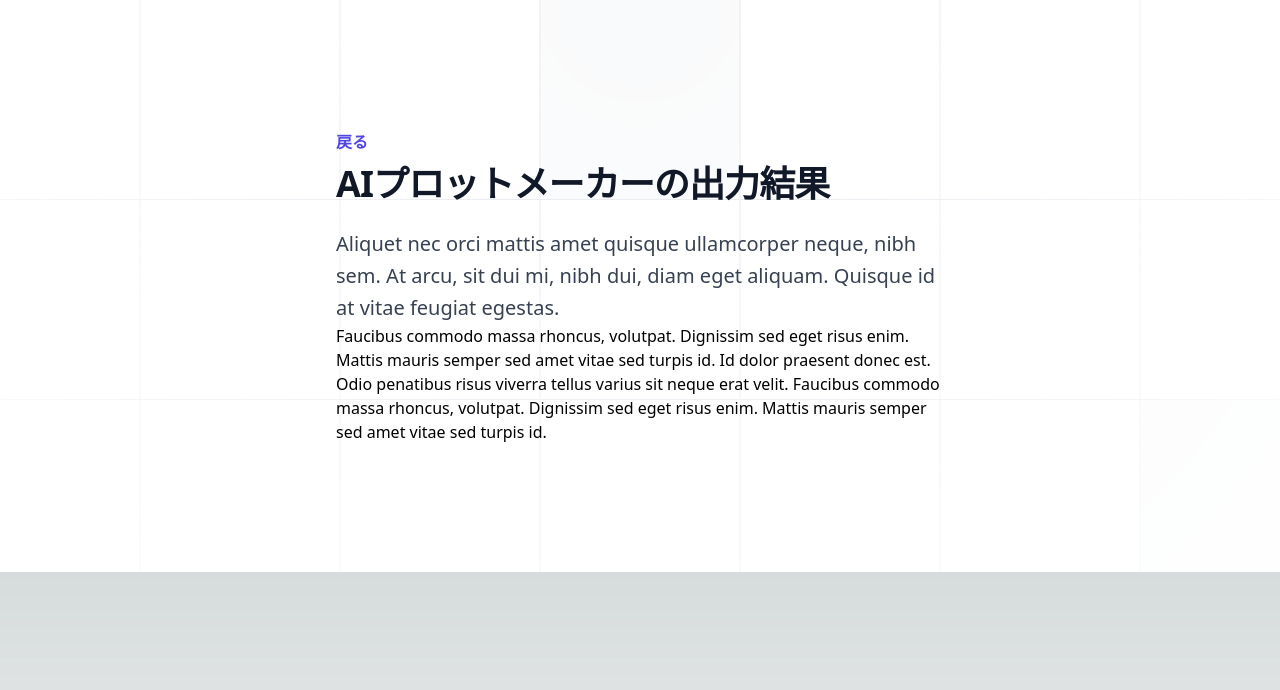
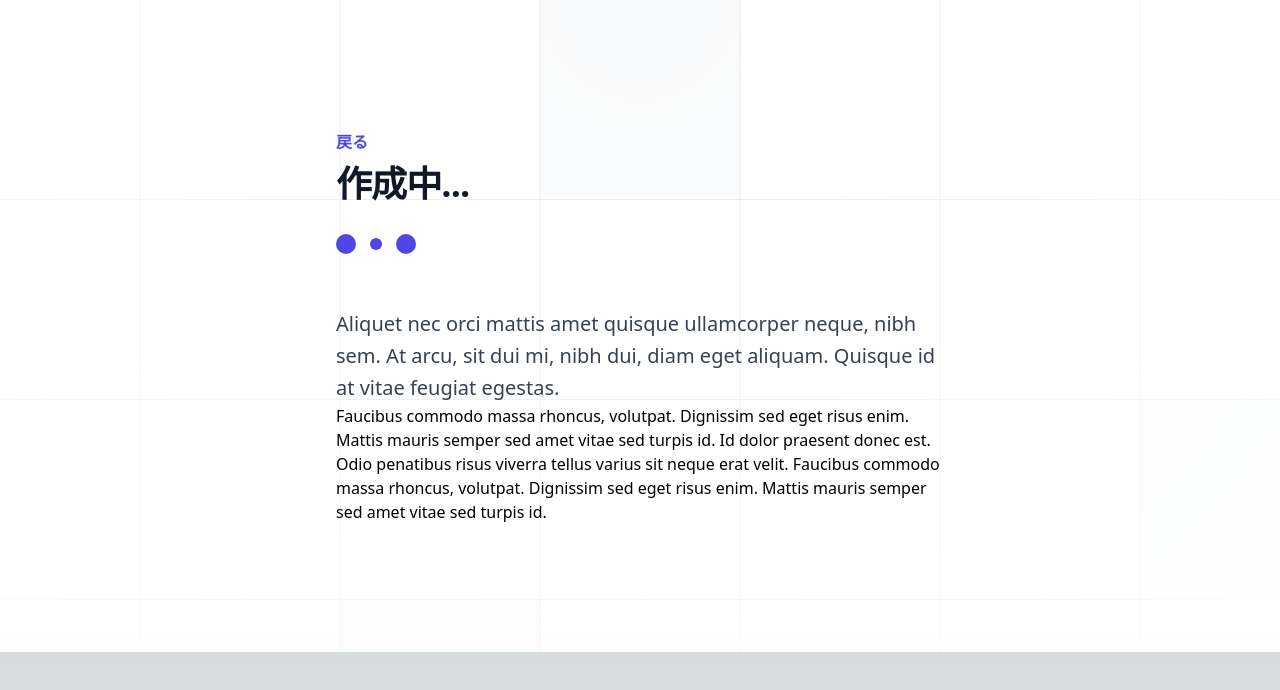
Before and after one commit to sifue/ai-plot-maker, a Next.js app: page /output in a window 1280 px wide. Shown: the top 690 px of the page. Built offline with nearby package versions, Linux system fonts and the light colour scheme.

Commit message:
ローディング画面作成案で

```diff
--- a/package.json
+++ b/package.json
@@ -21,6 +21,7 @@
     "postcss": "8.4.23",
     "react": "18.2.0",
     "react-dom": "18.2.0",
+    "react-loader-spinner": "^5.3.4",
     "tailwindcss": "3.3.1",
     "typescript": "5.0.4"
   }
--- a/src/pages/index.tsx
+++ b/src/pages/index.tsx
@@ -362,7 +362,7 @@ export default function Home() {
 
       <div className="mx-auto mt-4 text-right">
         <button
-              onClick={handleRandomize} className="rounded-md bg-indigo-600 px-3.5 py-2.5 text-center text-xs font-semibold text-white shadow-sm hover:bg-indigo-500 focus-visible:outline focus-visible:outline-2 focus-visible:outline-offset-2 focus-visible:outline-indigo-600"
+              onClick={handleRandomize} className="rounded-md bg-violet-600 px-3.5 py-2.5 text-center text-xs font-semibold text-white shadow-sm hover:bg-violet-500 focus-visible:outline focus-visible:outline-2 focus-visible:outline-offset-2 focus-visible:outline-violet-600"
             >
               ランダム化
         </button>
--- a/src/pages/output.tsx
+++ b/src/pages/output.tsx
@@ -1,4 +1,5 @@
 import Link from 'next/link'
+import { ThreeDots } from 'react-loader-spinner'
 
 export default function Output() {
     return (
@@ -34,7 +35,16 @@ export default function Output() {
                 <div className="mx-auto grid w-full max-w-7xl grid-cols-1 gap-x-8 px-8">
 
                     <p className="text-base font-semibold leading-7 text-indigo-600"><Link href="/">戻る</Link></p>
-                    <h1 className="mt-2 text-3xl font-bold tracking-tight text-gray-900 sm:text-4xl">AIプロットメーカーの出力結果</h1>
+                    <h1 className="mt-2 text-3xl font-bold tracking-tight text-gray-900 sm:text-4xl">作成中...</h1>
+                    <ThreeDots
+                        height="80"
+                        width="80"
+                        radius="9"
+                        color="#4f46e5"
+                        ariaLabel="three-dots-loading"
+                        wrapperStyle={{}}
+                        visible={true}
+                    />
                     <p className="mt-6 text-xl leading-8 text-gray-700">
                         Aliquet nec orci mattis amet quisque ullamcorper neque, nibh sem. At arcu, sit dui mi, nibh dui, diam
                         eget aliquam. Quisque id at vitae feugiat egestas.
```
Also changed, not shown: 1 other file (tests, documents, lock files or other folders).
